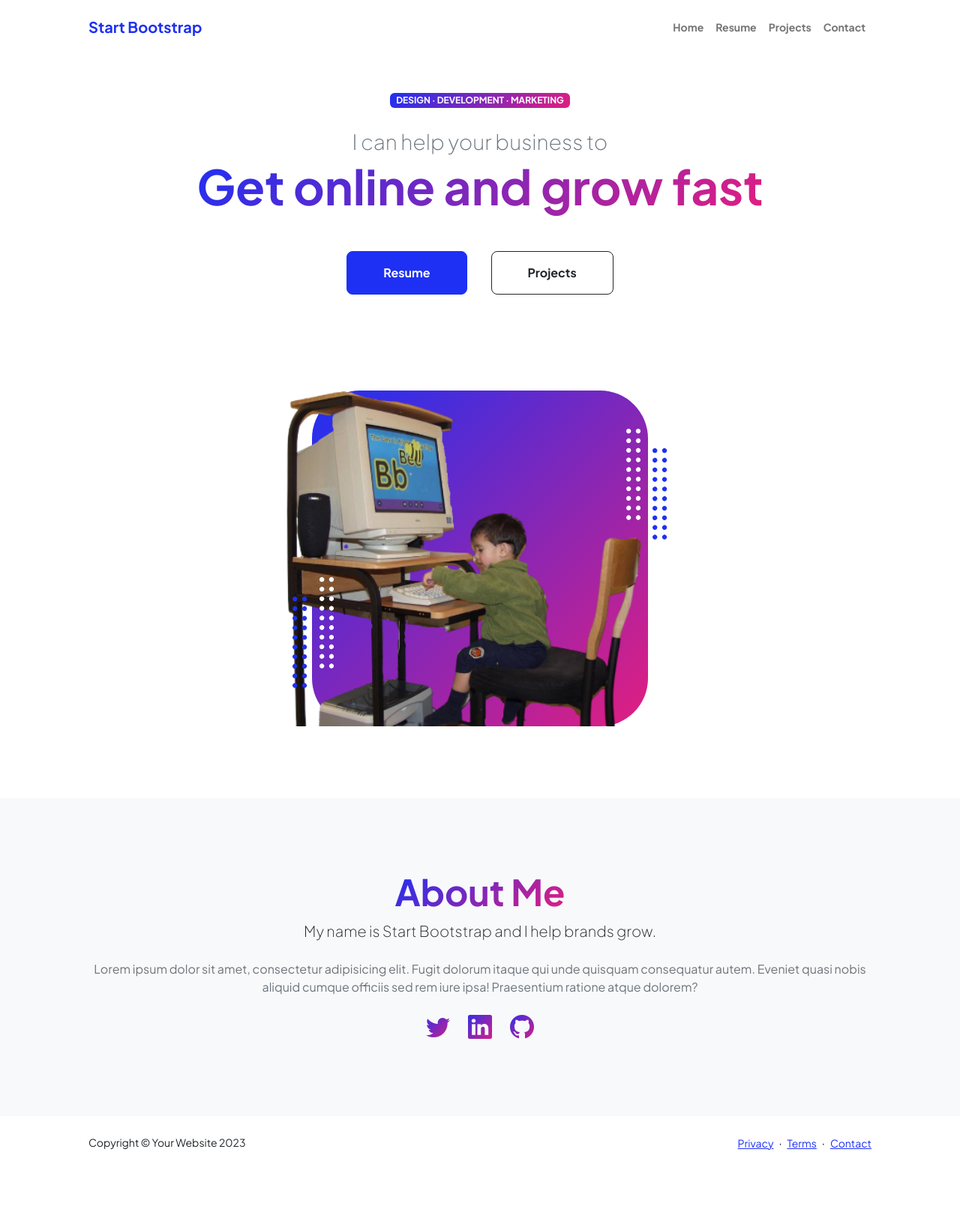
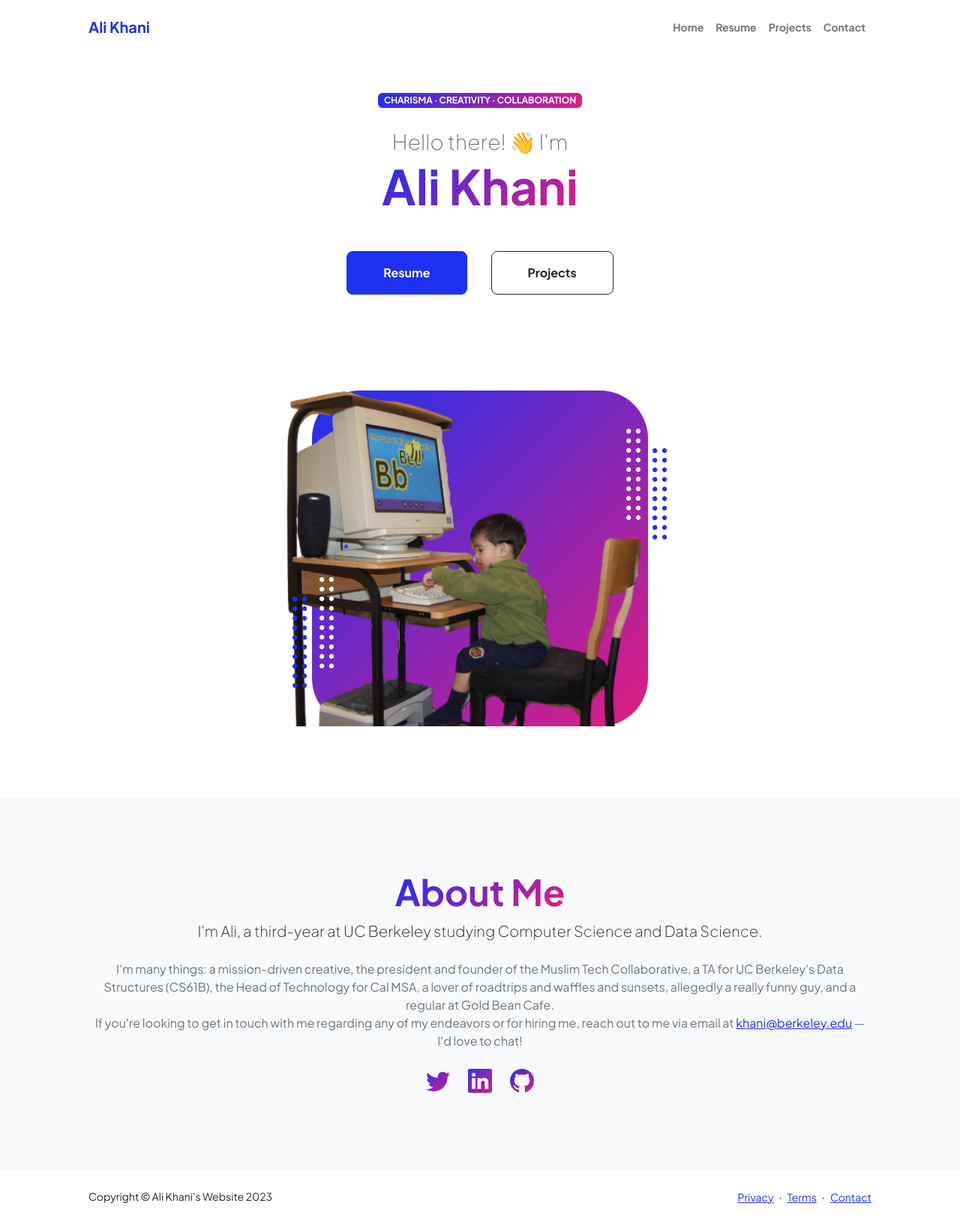
Before and after one commit to a-khani/a-khani.github.io, a plain HTML site: page index.html in a window 1280 px wide. Shown: the whole page at 75% size. Before the commit the page ends 1561 px from the top, so only its background shows below. Drawn offline with nearby package versions, Linux system fonts and the light colour scheme.

Commit message:
customized the text to a simple degree

```diff
--- a/index.html
+++ b/index.html
@@ -5,7 +5,7 @@
         <meta name="viewport" content="width=device-width, initial-scale=1, shrink-to-fit=no" />
         <meta name="description" content="" />
         <meta name="author" content="" />
-        <title>Personal - Start Bootstrap Theme</title>
+        <title>Home — Ali Khani</title>
         <!-- Favicon-->
         <link rel="icon" type="image/x-icon" href="assets/favicon.ico" />
         <!-- Custom Google font-->
@@ -22,7 +22,7 @@
             <!-- Navigation-->
             <nav class="navbar navbar-expand-lg navbar-light bg-white py-3">
                 <div class="container px-5">
-                    <a class="navbar-brand" href="index.html"><span class="fw-bolder text-primary">Start Bootstrap</span></a>
+                    <a class="navbar-brand" href="index.html"><span class="fw-bolder text-primary">Ali Khani</span></a>
                     <button class="navbar-toggler" type="button" data-bs-toggle="collapse" data-bs-target="#navbarSupportedContent" aria-controls="navbarSupportedContent" aria-expanded="false" aria-label="Toggle navigation"><span class="navbar-toggler-icon"></span></button>
                     <div class="collapse navbar-collapse" id="navbarSupportedContent">
                         <ul class="navbar-nav ms-auto mb-2 mb-lg-0 small fw-bolder">
@@ -41,9 +41,9 @@
                         <div class="col-xxl-5">
                             <!-- Header text content-->
                             <div class="text-center text-xxl-start">
-                                <div class="badge bg-gradient-primary-to-secondary text-white mb-4"><div class="text-uppercase">Design &middot; Development &middot; Marketing</div></div>
-                                <div class="fs-3 fw-light text-muted">I can help your business to</div>
-                                <h1 class="display-3 fw-bolder mb-5"><span class="text-gradient d-inline">Get online and grow fast</span></h1>
+                                <div class="badge bg-gradient-primary-to-secondary text-white mb-4"><div class="text-uppercase">Charisma &middot; Creativity &middot; Collaboration</div></div>
+                                <div class="fs-3 fw-light text-muted">Hello there! 👋 I'm</div>
+                                <h1 class="display-3 fw-bolder mb-5"><span class="text-gradient d-inline">Ali Khani</span></h1>
                                 <div class="d-grid gap-3 d-sm-flex justify-content-sm-center justify-content-xxl-start mb-3">
                                     <a class="btn btn-primary btn-lg px-5 py-3 me-sm-3 fs-6 fw-bolder" href="resume.html">Resume</a>
                                     <a class="btn btn-outline-dark btn-lg px-5 py-3 fs-6 fw-bolder" href="projects.html">Projects</a>
@@ -182,8 +182,19 @@
                         <div class="col-xxl-8">
                             <div class="text-center my-5">
                                 <h2 class="display-5 fw-bolder"><span class="text-gradient d-inline">About Me</span></h2>
-                                <p class="lead fw-light mb-4">My name is Start Bootstrap and I help brands grow.</p>
-                                <p class="text-muted">Lorem ipsum dolor sit amet, consectetur adipisicing elit. Fugit dolorum itaque qui unde quisquam consequatur autem. Eveniet quasi nobis aliquid cumque officiis sed rem iure ipsa! Praesentium ratione atque dolorem?</p>
+                                <p class="lead fw-light mb-4">I'm Ali, a third-year at UC Berkeley studying Computer Science and Data Science.</p>
+                                <p class="text-muted">I'm many things:
+                                    a mission-driven creative,
+                                    the president and founder of the Muslim Tech Collaborative,
+                                    a TA for UC Berkeley's Data Structures (CS61B),
+                                    the Head of Technology for Cal MSA,
+                                    a lover of roadtrips and waffles and sunsets,
+                                    allegedly a really funny guy,
+                                    and a regular at Gold Bean Cafe.
+                                    <br>
+                                    If you're looking to get in touch with me regarding any of my endeavors or for hiring me,
+                                    reach out to me via email at <a href="mailto:khani@berkeley.edu">khani@berkeley.edu</a> — I'd love to chat!
+                                </p>
                                 <div class="d-flex justify-content-center fs-2 gap-4">
                                     <a class="text-gradient" href="#!"><i class="bi bi-twitter"></i></a>
                                     <a class="text-gradient" href="#!"><i class="bi bi-linkedin"></i></a>
@@ -199,7 +210,7 @@
         <footer class="bg-white py-4 mt-auto">
             <div class="container px-5">
                 <div class="row align-items-center justify-content-between flex-column flex-sm-row">
-                    <div class="col-auto"><div class="small m-0">Copyright &copy; Your Website 2023</div></div>
+                    <div class="col-auto"><div class="small m-0">Copyright &copy; Ali Khani's Website 2023</div></div>
                     <div class="col-auto">
                         <a class="small" href="#!">Privacy</a>
                         <span class="mx-1">&middot;</span>
```
Also changed, not shown: contact.html (+34 -34 lines), projects.html (+8 -6 lines), resume.html (+2 -2 lines), 1 other file.
